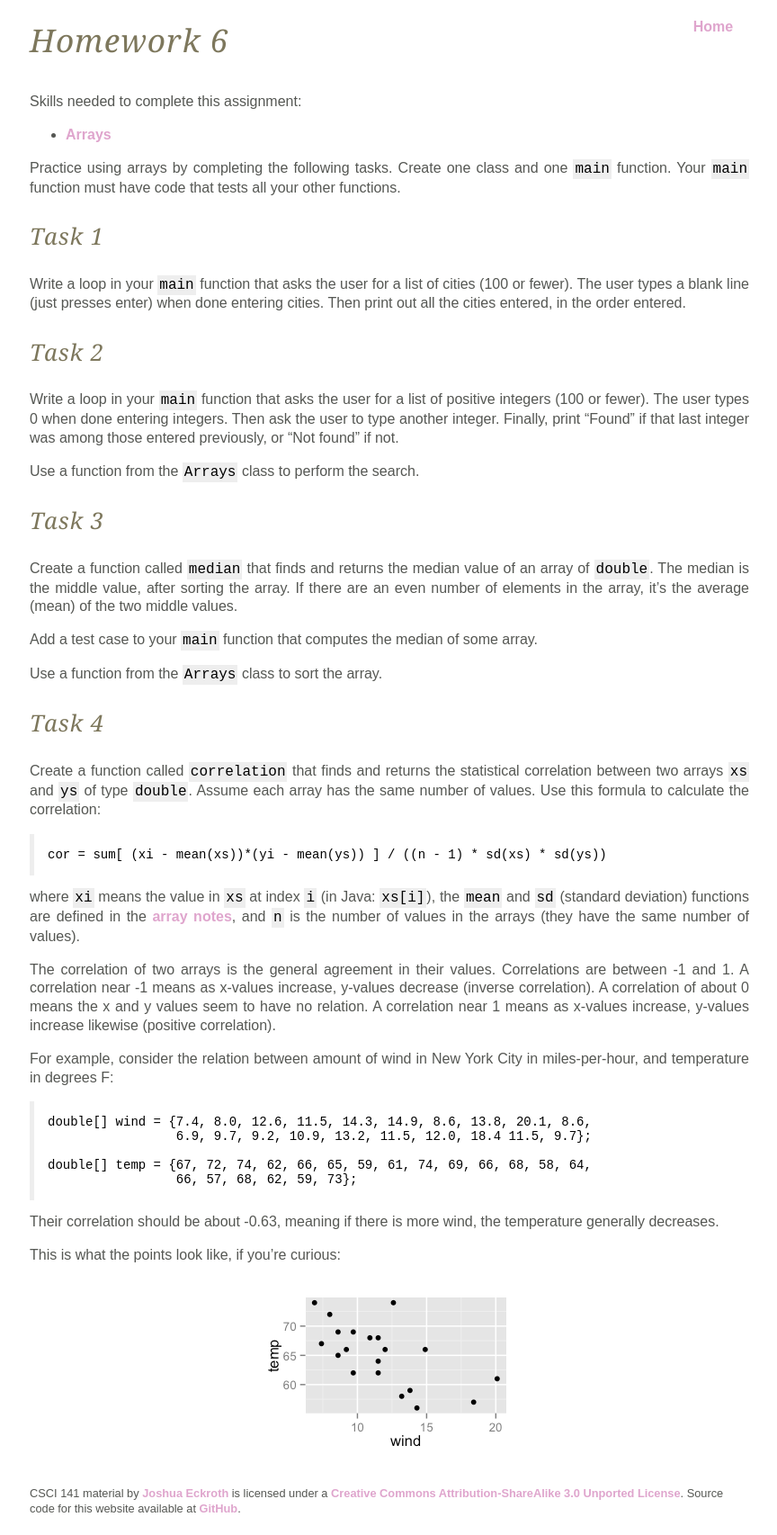
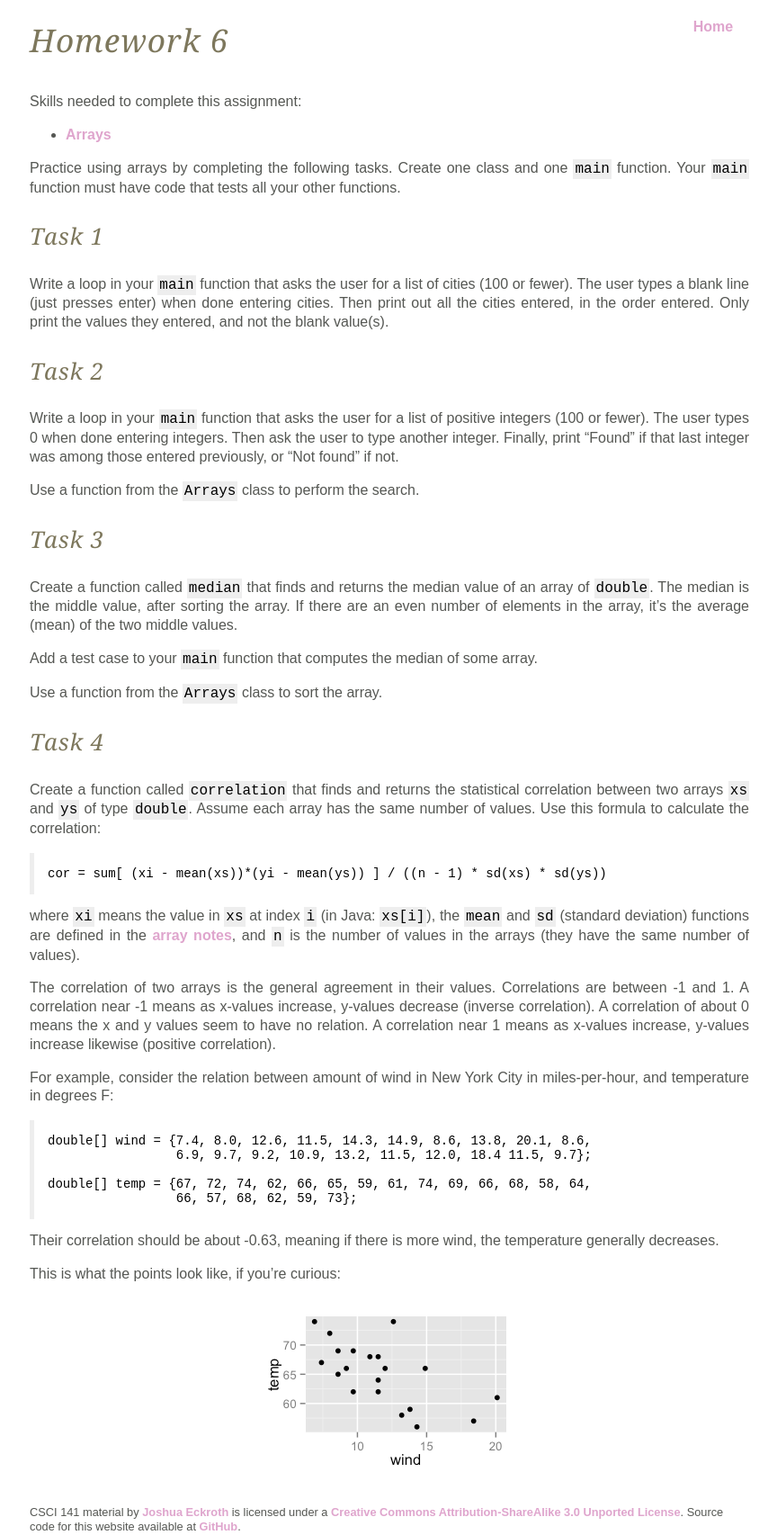
Before and after one commit to joshuaeckroth/csci141-website, a Jekyll site: the page built from homework/homework-6.markdown, in a window 1280 px wide. Shown: the whole page at 90% size, without its empty margins (207-1071 px from the left). Built offline with Jekyll 4.4.1, drawn with Linux system fonts in a browser that asks for light colours; Markdown is read by kramdown in place of the engine named in the settings; before the commit the page ends 1685 px from its top, so only the background shows below that.

Commit message:
Clarification.

```diff
--- a/homework/homework-6.markdown
+++ b/homework/homework-6.markdown
@@ -11,7 +11,7 @@ Practice using arrays by completing the following tasks. Create one class and on
 
 ## Task 1
 
-Write a loop in your `main` function that asks the user for a list of cities (100 or fewer). The user types a blank line (just presses enter) when done entering cities. Then print out all the cities entered, in the order entered.
+Write a loop in your `main` function that asks the user for a list of cities (100 or fewer). The user types a blank line (just presses enter) when done entering cities. Then print out all the cities entered, in the order entered. Only print the values they entered, and not the blank value(s).
 
 ## Task 2
 
```
